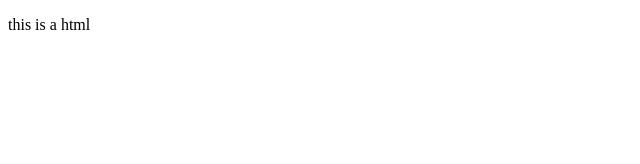
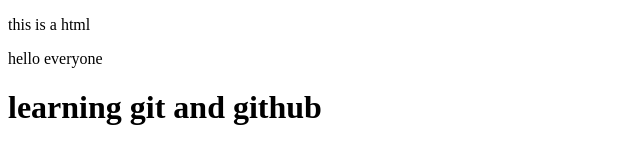
Before and after one commit to KushalMR/Resume, a plain HTML site: page index.html in a window 1280 px wide. Shown: the whole page, without its empty margins (0-640 px from the left). Drawn offline with Linux system fonts and the light colour scheme.

Commit message:
again altered index.html

```diff
--- a/index.html
+++ b/index.html
@@ -5,5 +5,7 @@
 </head>
 <body>
     <p>this is a html </p>
+    <p>hello everyone</p>
+    <h1> learning git and github</h1>
 </body>
 </html>
```
